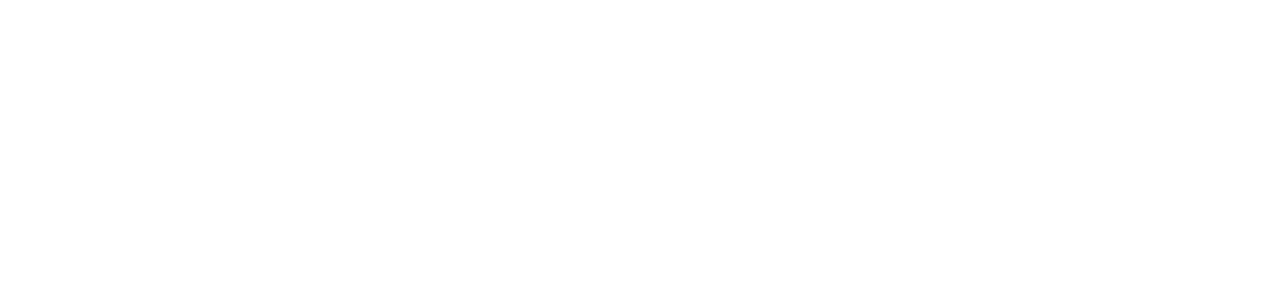
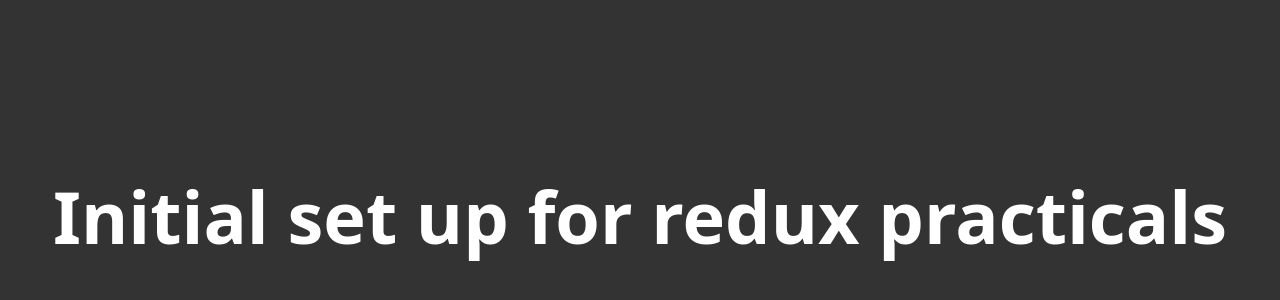
Before and after one commit to JeesVincent0/redux-practical, a React (Vite) app: page / in a window 1280 px wide. Shown: the part 184-484 px from the top of the page. Built offline with nearby package versions, Linux system fonts and the light colour scheme.

Commit message:
Initial SetUp

```diff
--- a/src/App.tsx
+++ b/src/App.tsx
@@ -1,8 +1,8 @@
 const App = () => {
   return (
-    <>
-
-    </>
+    <div className="h-screen w-screen flex justify-center items-center bg-black/80">
+     <h1 className="font-bold text-7xl text-white cursor-pointer">Initial set up for redux practicals</h1>
+    </div>
   )
 }
 
--- a/vite.config.ts
+++ b/vite.config.ts
@@ -1,7 +1,11 @@
 import { defineConfig } from 'vite'
-import react from '@vitejs/plugin-react-swc'
+import react from '@vitejs/plugin-react-swc';
+import tailwindcss from '@tailwindcss/vite';
 
 // https://vite.dev/config/
 export default defineConfig({
-  plugins: [react()],
+  plugins: [
+    react(),
+    tailwindcss(),
+  ],
 })
```
